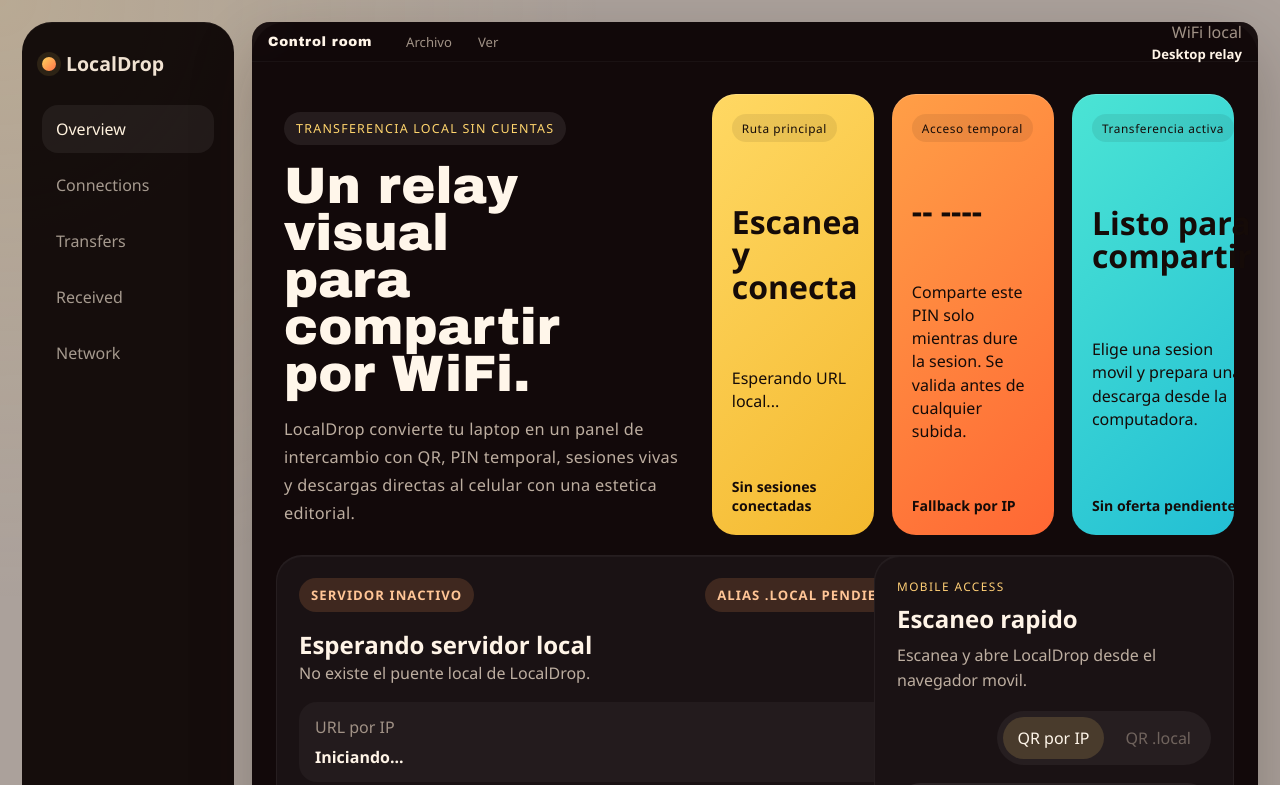
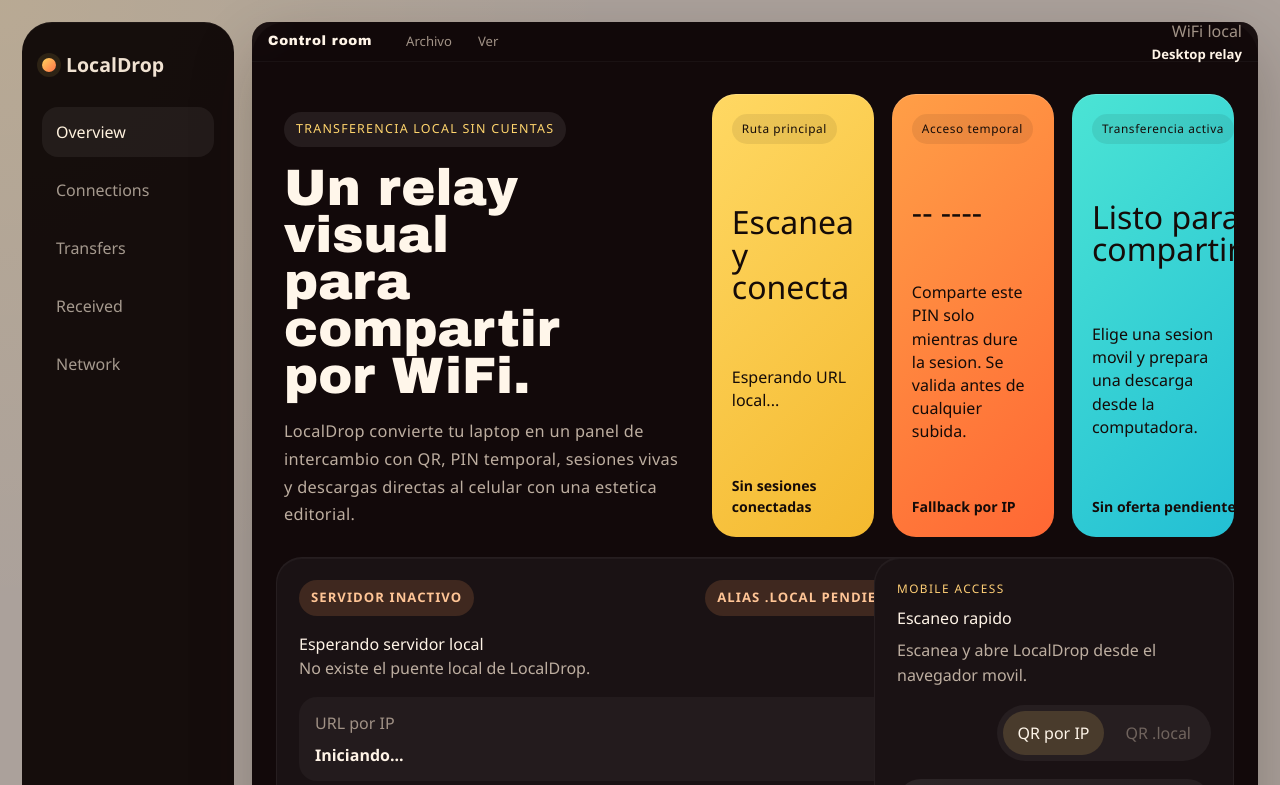
Before and after one commit to devjair006/localdrop, a React (Vite) app: page / in a window 1280 px wide. Shown: the top 785 px of the page. Built offline with nearby package versions, Linux system fonts and the light colour scheme.

Commit message:
feat: initialize Tailwind CSS and create custom application layout styles

```diff
--- a/package.json
+++ b/package.json
@@ -26,7 +26,10 @@
   },
   "devDependencies": {
     "@vitejs/plugin-react": "^4.3.1",
+    "autoprefixer": "^10.5.2",
     "concurrently": "^9.0.1",
+    "postcss": "^8.5.18",
+    "tailwindcss": "^3.4.19",
     "vite": "^5.4.10",
     "wait-on": "^8.0.1"
   }
--- /dev/null
+++ b/postcss.config.js
@@ -0,0 +1,6 @@
+module.exports = {
+  plugins: {
+    tailwindcss: {},
+    autoprefixer: {},
+  },
+}
--- a/src/styles/main.css
+++ b/src/styles/main.css
@@ -1,3 +1,7 @@
+@tailwind base;
+@tailwind components;
+@tailwind utilities;
+
 :root {
   color-scheme: dark;
   font-family: "Segoe UI", "Outfit", sans-serif;
--- /dev/null
+++ b/tailwind.config.js
@@ -0,0 +1,38 @@
+/** @type {import('tailwindcss').Config} */
+export default {
+  content: [
+    "./index.html",
+    "./src/**/*.{js,ts,jsx,tsx}",
+    "./public/mobile/**/*.{html,js}"
+  ],
+  theme: {
+    extend: {
+      colors: {
+        brand: {
+          dark: '#12090a',
+          rail: '#0f0807',
+          panel: '#1a1214',
+          accent: '#aba19b',
+        },
+        primary: {
+          gold: '#ffd45f',
+          orange: '#ff7248',
+          cyan: '#4be4d4',
+          goldDark: '#f4b92f',
+          orangeDark: '#ff6734',
+          cyanDark: '#23bfd4',
+        },
+        text: {
+          main: '#fff4e7',
+          muted: '#bdaea0',
+          soft: '#f0e2d2',
+        }
+      },
+      fontFamily: {
+        sans: ['"Segoe UI"', '"Outfit"', 'sans-serif'],
+        display: ['"Arial Black"', '"Outfit"', 'sans-serif'],
+      }
+    },
+  },
+  plugins: [],
+}
```
Also changed, not shown: 1 other file (tests, documents, lock files or other folders).
